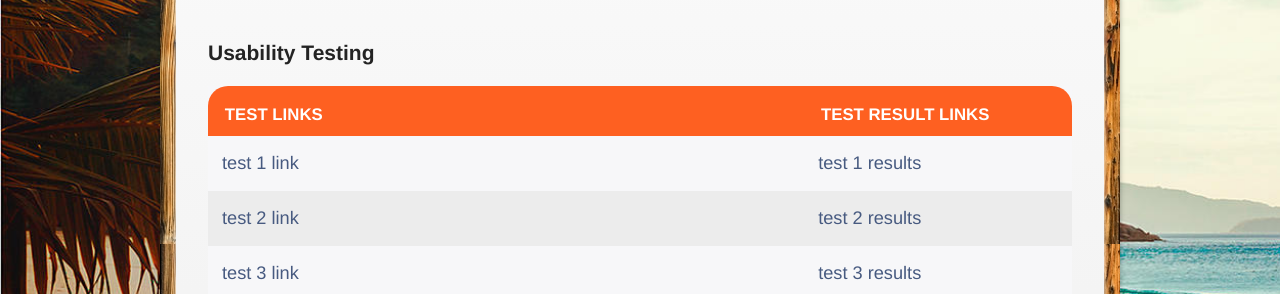
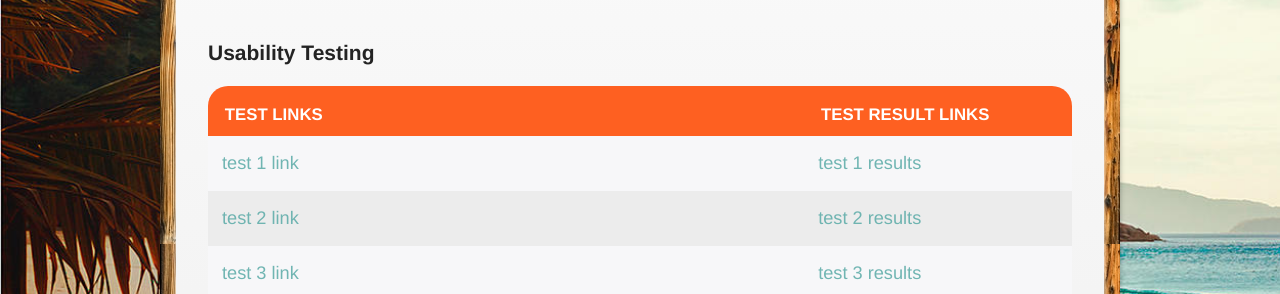
Before and after one commit to iAlbertM/WiU, a plain HTML site: page index.html in a window 1280 px wide. Shown: the part 506-800 px from the top of the page. Drawn offline with Linux system fonts and the light colour scheme.

Commit message:
adjusted the color to links so they pop more

```diff
--- a/css/style.css
+++ b/css/style.css
@@ -46,7 +46,7 @@ header {
 	border-bottom: 1px solid rgba(255,80,10, 0.9); /*changes color of border under project name*/
 }
 h1 {
-	font:  'Helvetica Neue', 'Source Sans Pro', arial, sans-serif;
+	font-family:  'Helvetica Neue', 'Source Sans Pro', arial, sans-serif;
 	color: rgba(255,80,10, 0.9);
 	font-weight: 100;
 	margin-top: 0;
@@ -121,12 +121,13 @@ figure img {
 }
 
 /*-------------------------------------------  links -------------------------------------------------------*/
-a {
+a:link, a:active {
 	text-decoration: none;
 	font-size: 1.3em;
-	color: #475a80;  /*changes color of the links*/
+	color: rgba(90, 170, 167, .86);  /*changes color of links and active links*/
 }
 a:hover {
+	color: rgba(72, 193, 197, .86);
 	text-decoration: underline;
 }
 /*-------------------------------------------  footer-------------------------------------------------------*/
--- a/index.html
+++ b/index.html
@@ -39,8 +39,8 @@
                 </thead>
                 <tbody>
                     <tr>
-                        <td data-th="Test Links"><a href="#">test 1 link</a></td>
-                        <td data-th="Test Result Links"><a href="#">test 1 results</a></td>
+                        <td data-th="Test Links"><a href="https://usabilityhub.com/do/ba27cddcd442/2c7c">test 1 link</a></td>
+                        <td data-th="Test Result Links"><a href="https://usabilityhub.com/tests/ba27cddcd442/results/6b718383f4b0">test 1 results</a></td>
                     </tr>
                     <tr class="odd">
                         <td data-th="Test Links"><a href="#">test 2 link</a></td>
```
